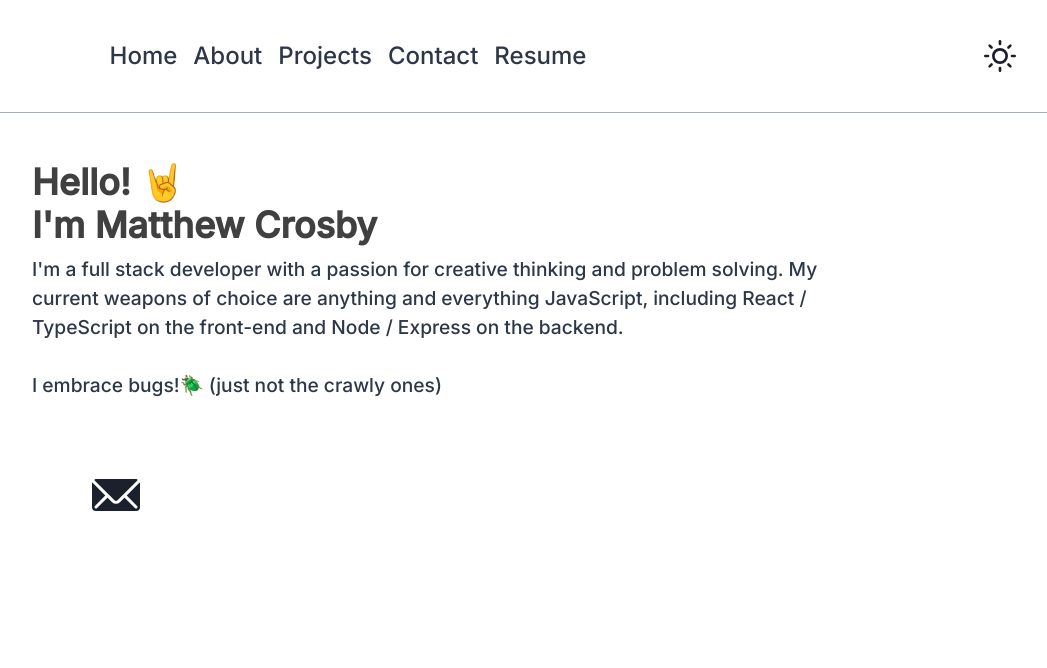
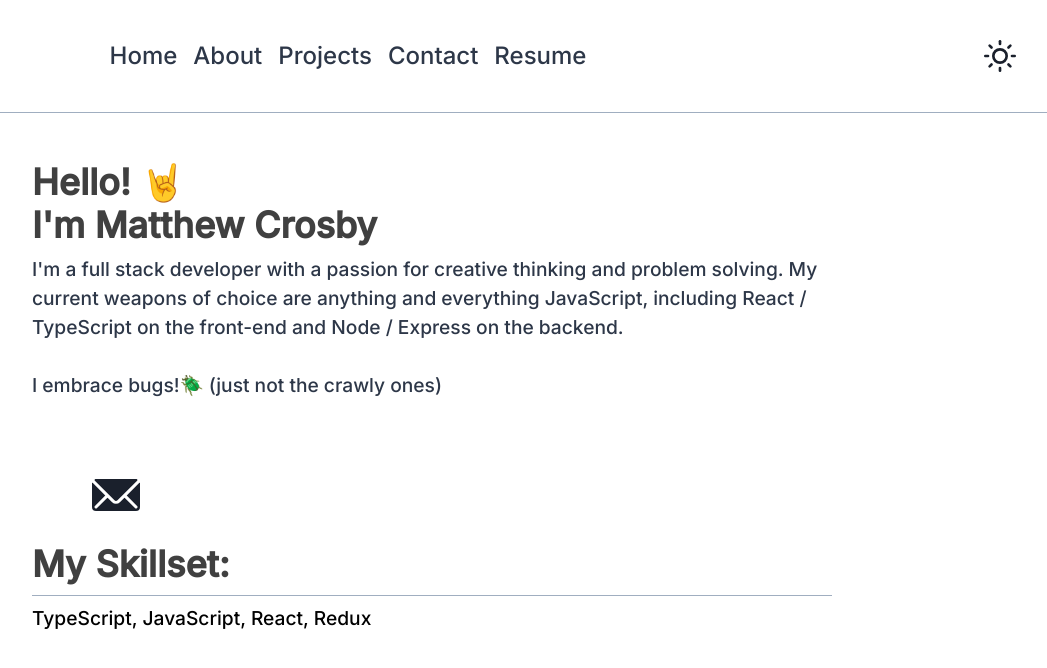
Before and after one commit to matthew-08/My_Portfolio, a React (Vite) app: page / in a window 1280 px wide. Shown: the top 668 px of the page, without its empty margins (208-1255 px from the left). Built offline with nearby package versions, Linux system fonts and the light colour scheme; some icons are missing.

Commit message:
Adding in skills section

```diff
--- a/src/components/HomePage.tsx
+++ b/src/components/HomePage.tsx
@@ -57,7 +57,28 @@ function HomePage() {
               icon={<Icon icon="mdi:linkedin" width="3rem" />}
             />
           </HStack>
-          <Flex width="100%" />
+          <Flex width="100%" borderBottom="1px solid" borderColor="gray.400">
+            <Heading
+              mt="1rem"
+              mb="0.5rem"
+              fontFamily="Inter"
+              color={colorMode === 'dark' ? 'white' : '#404040'}
+            >
+              My Skillset:
+            </Heading>
+          </Flex>
+          <HStack>
+            <Flex>
+              <Text
+                display="inline-block"
+                fontSize="1.2rem"
+                color={colorMode === 'dark' ? 'gray.400' : ''}
+                as="span"
+              >
+                TypeScript, JavaScript, React, Redux
+              </Text>
+            </Flex>
+          </HStack>
         </VStack>
       </Flex>
     </Flex>
```
